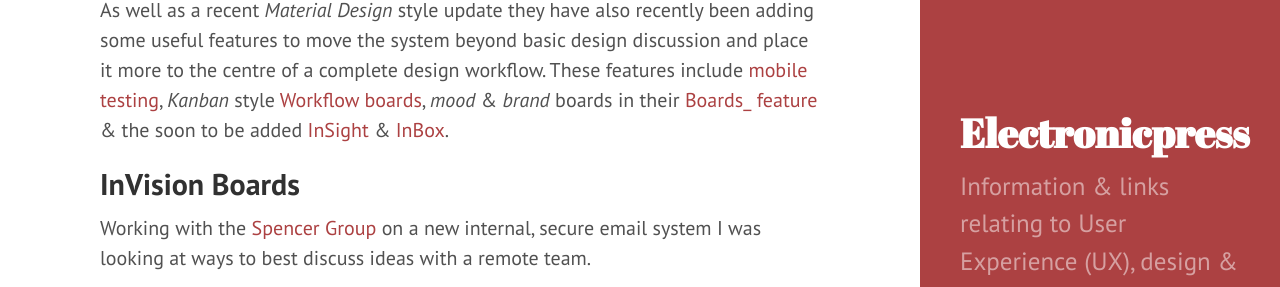
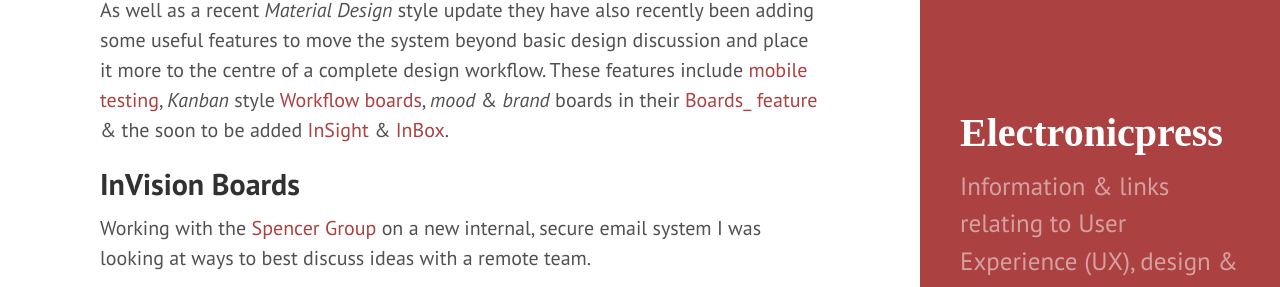
Before and after one commit to whitingx/whitingx.github.io, a Jekyll site: the page built from index.html, in a window 1280 px wide. Shown: the part 375-662 px from the top of the page. Built offline with Jekyll 4.4.1, drawn with Linux system fonts in a browser that asks for light colours; some web fonts are replaced; the list of posts is cut into pages by our own code.

Commit message:
Update hyde.css
updated sidebar blog title H1 to use Cedarville Cursive

```diff
--- a/public/css/hyde.css
+++ b/public/css/hyde.css
@@ -80,7 +80,7 @@
 .sidebar-about h1 {
   color: #fff;
   margin-top: 0;
-  font-family: "Abril Fatface", serif;
+  font-family: "Cedarville Cursive", serif;
   font-size: 2rem;
 }
 
```
